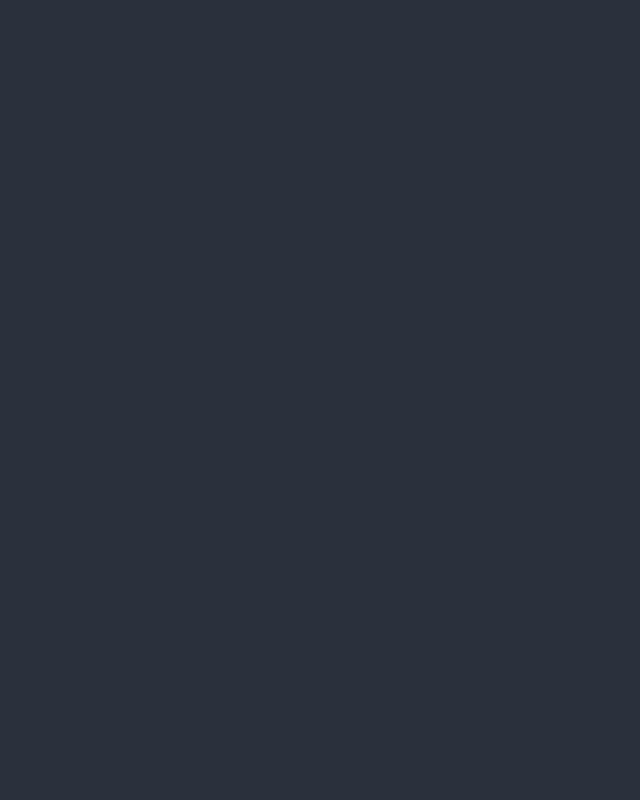
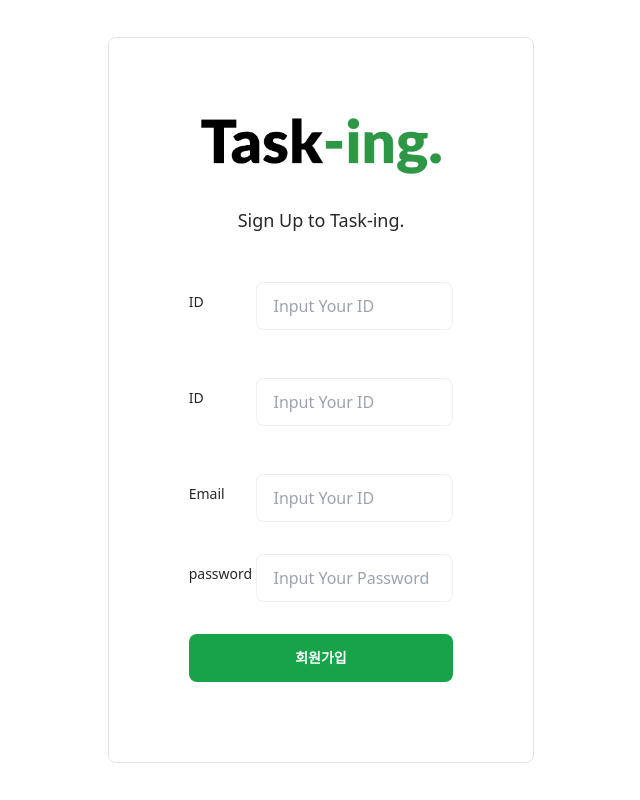
Before and after one commit to ppmyor/Task-ing, a React (Create React App) app in the folder client/: page /register in a window 1280 px wide. Before the commit this address had no page. Shown: the whole page, without its empty margins (319-959 px from the left). Built offline with nearby package versions, Linux system fonts and the light colour scheme.

Commit message:
feat: 회원가입 페이지 레이아웃 구현

```diff
--- a/client/src/App.js
+++ b/client/src/App.js
@@ -1,6 +1,7 @@
 import { BrowserRouter as Router, Routes, Route } from "react-router-dom";
 import LoginPage from "../src/components/views/LoginPage/LoginPage";
 import MainPage from "../src/components/views/MainPage/MainPage";
+import RegisterPage from "./components/views/RegisterPage/RegisterPage";
 
 function App() {
   return (
@@ -9,6 +10,7 @@ function App() {
         <Routes>
           <Route path="/" element={<MainPage />} />
           <Route path="/login" element={<LoginPage />} />
+          <Route path="/register" element={<RegisterPage />} />
         </Routes>
       </div>
     </Router>
--- a/client/src/components/views/MainPage/MainPage.jsx
+++ b/client/src/components/views/MainPage/MainPage.jsx
@@ -1,7 +1,7 @@
 import React from "react";
 
-const mainPage = () => {
-  return <div>mainPage</div>;
+const MainPage = () => {
+  return <div>MainPage</div>;
 };
 
-export default mainPage;
+export default MainPage;
--- /dev/null
+++ b/client/src/components/views/RegisterPage/RegisterPage.jsx
@@ -0,0 +1,108 @@
+import React from "react";
+import { useState } from "react";
+import logoImage from "../../../utils/assets/tasking_logo.png";
+
+const RegisterPage = () => {
+  const [id, setId] = useState("");
+  const [nickname, setNickname] = useState("");
+  const [email, setEmail] = useState("");
+  const [password, setPassword] = useState("");
+
+  const onIdChangeHandler = (event) => {
+    setId(event.currentTarget.value);
+  };
+
+  const onNicknameChangeHandler = (event) => {
+    setNickname(event.currentTarget.value);
+  };
+
+  const onEmailChangeHandler = (event) => {
+    setEmail(event.currentTarget.value);
+  };
+
+  const onPasswordChangeHandler = (event) => {
+    setPassword(event.currentTarget.value);
+  };
+
+  const onSubmitHandler = (event) => {
+    event.preventDefault();
+  };
+
+  return (
+    <div className="flex justify-center items-center w-full h-screen">
+      <main className="w-10/12 sm:w-10/12 md:w-4/6 lg:w-1/3 p-10 lg:p-20 rounded-lg border border-zinc-200  dark:bg-white">
+        {/* 회원가입 form */}
+        <form onSubmit={onSubmitHandler} className="flex flex-col">
+          <img src={logoImage} alt="task-ing logo" className="w-32 sm:w-32 md:w-48 lg:w-60 m-auto" />
+
+          <h2 className="mt-6 sm:mt-6 md:mt-8 text-center text-zinc-800 text-sm sm:text-sm md:text-md lg:text-lg">
+            Sign Up to Task-ing.
+          </h2>
+
+          <label htmlFor="id" className="flex flex-col sm:flex-col mt-6 sm:mt-6 md:flex-row md:items-center md:mt-10">
+            <span className="text-zinc-800 text-sm sm:text-sm md:text-md md:w-24">ID</span>
+            <input
+              type="text"
+              placeholder="Input Your ID"
+              value={id}
+              onChange={onIdChangeHandler}
+              id="id"
+              className="mt-2 text-zinc-800 input input-bordered w-full max-w-sm bg-white hover:border-green-600 focus:border-green-900"
+            />
+          </label>
+
+          <label
+            htmlFor="nickname"
+            className="flex flex-col sm:flex-col mt-6 sm:mt-6 md:flex-row md:items-center md:mt-10"
+          >
+            <span className="text-zinc-800 text-sm sm:text-sm md:text-md md:w-24">ID</span>
+            <input
+              type="text"
+              placeholder="Input Your ID"
+              value={nickname}
+              onChange={onNicknameChangeHandler}
+              id="nickname"
+              className="mt-2 text-zinc-800 input input-bordered w-full max-w-sm bg-white hover:border-green-600 focus:border-green-900"
+            />
+          </label>
+
+          <label
+            htmlFor="email"
+            className="flex flex-col sm:flex-col mt-6 sm:mt-6 md:flex-row md:items-center md:mt-10"
+          >
+            <span className="text-zinc-800 text-sm sm:text-sm md:text-md md:w-24">Email</span>
+            <input
+              type="text"
+              placeholder="Input Your ID"
+              value={email}
+              onChange={onEmailChangeHandler}
+              id="email"
+              className="mt-2 text-zinc-800 input input-bordered w-full max-w-sm bg-white hover:border-green-600 focus:border-green-900"
+            />
+          </label>
+
+          <label htmlFor="password" className="flex flex-col sm:flex-col mt-6 md:flex-row md:items-center">
+            <span className="text-zinc-800 text-sm sm:text-sm md:text-md md:w-24">password</span>
+            <input
+              type="password"
+              placeholder="Input Your Password"
+              value={password}
+              onChange={onPasswordChangeHandler}
+              id="password"
+              className="mt-2 text-zinc-800 input input-bordered w-full max-w-sm bg-white hover:border-green-600 focus:border-green-900"
+            />
+          </label>
+
+          <button
+            type="submit"
+            className="mt-6 sm:mt-6 md:mt-8 btn text-white border-none bg-green-600 hover:bg-green-700 focus:bg-green-900"
+          >
+            회원가입
+          </button>
+        </form>
+      </main>
+    </div>
+  );
+};
+
+export default RegisterPage;
```
